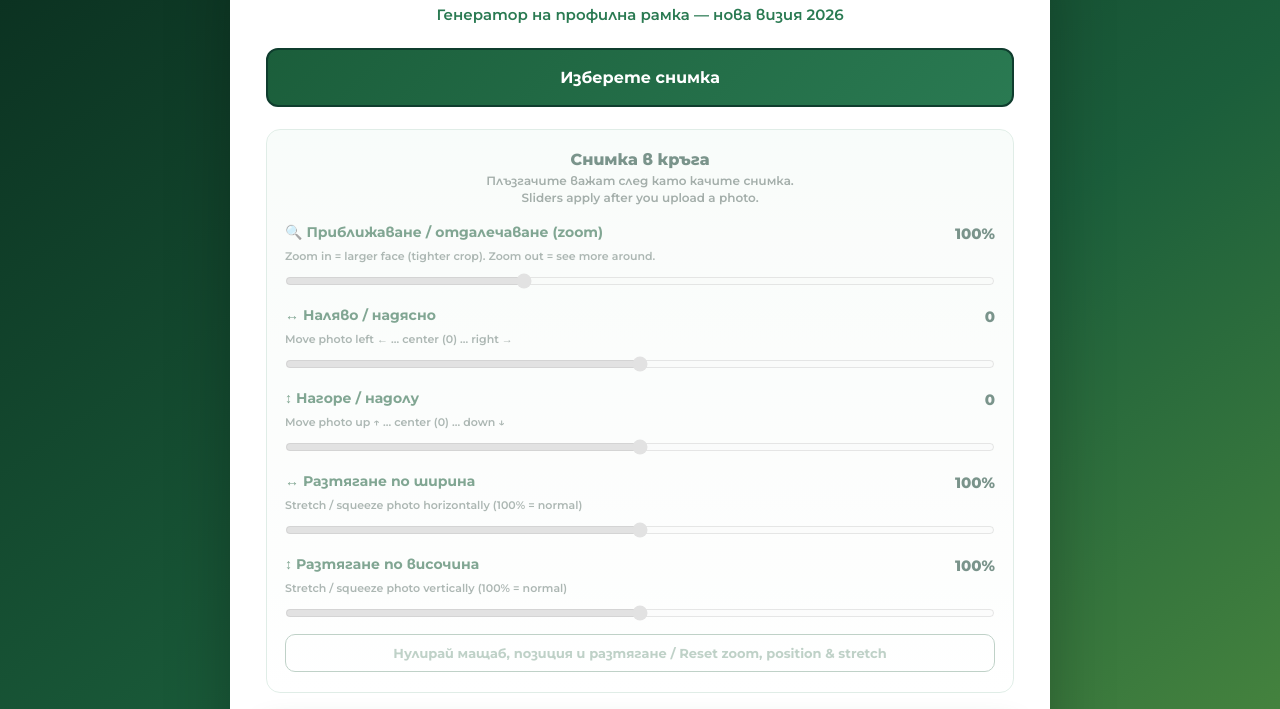
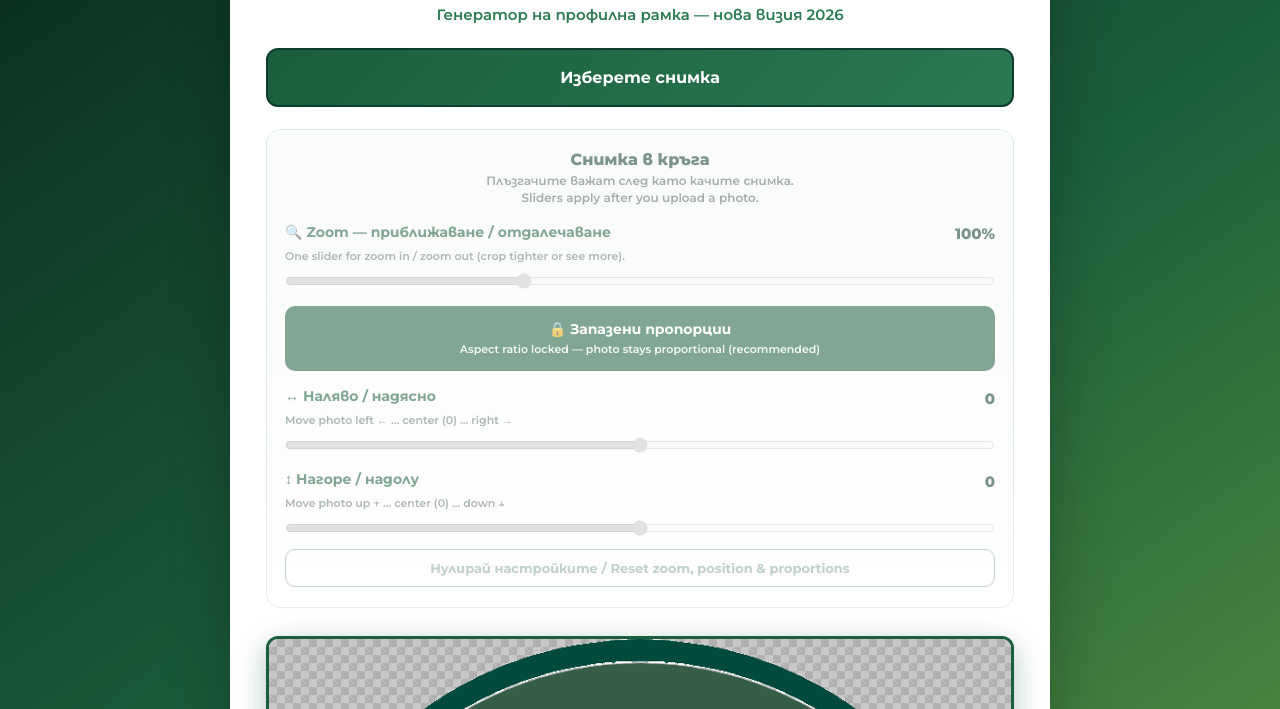
Before and after one commit to petyokyurkchiyski/podkrepa-radev-frame, a website: page profile_frame_generator.html in a window 1280 px wide. Shown: the part 91-800 px from the top of the page. Drawn offline with Linux system fonts and the light colour scheme.

Commit message:
UI: един zoom слайдър; бутон за пропорции; wide↔tall само при отключване
Премахнати отделни stretch X/Y; при lock — равномерен мащаб.

Made-with: Cursor

```diff
--- a/profile_frame_generator.html
+++ b/profile_frame_generator.html
@@ -153,6 +153,36 @@
         }
         .btn-reset-adj:hover:not(:disabled) { background: #e8f5ee; }
         .btn-reset-adj:disabled { opacity: .5; cursor: not-allowed; }
+        .toggle-btn {
+            width: 100%;
+            padding: 12px 14px;
+            border-radius: 10px;
+            font-size: 14px;
+            font-weight: 700;
+            cursor: pointer;
+            border: 2px solid #1b5e3b;
+            font-family: inherit;
+            line-height: 1.35;
+            transition: background .15s, color .15s;
+        }
+        .toggle-btn.on {
+            background: #1b5e3b;
+            color: #fff;
+        }
+        .toggle-btn.off {
+            background: #fff;
+            color: #1b5e3b;
+        }
+        .toggle-btn .subline {
+            display: block;
+            font-size: 11px;
+            font-weight: 600;
+            opacity: .92;
+            margin-top: 4px;
+        }
+        .ctrl-row.is-hidden {
+            display: none;
+        }
     </style>
 </head>
 <body>
@@ -170,11 +200,27 @@
 
             <div class="ctrl-row">
                 <div class="row-top">
-                    <label for="zoomSlider">🔍 Приближаване / отдалечаване (zoom)</label>
+                    <label for="zoomSlider">🔍 Zoom — приближаване / отдалечаване</label>
                     <span class="ctrl-val"><span id="vZoom">100</span>%</span>
                 </div>
-                <span class="en" lang="en">Zoom in = larger face (tighter crop). Zoom out = see more around.</span>
-                <input type="range" id="zoomSlider" min="60" max="180" value="100" disabled>
+                <span class="en" lang="en">One slider for zoom in / zoom out (crop tighter or see more).</span>
+                <input type="range" id="zoomSlider" min="50" max="200" value="100" disabled>
+            </div>
+
+            <div class="ctrl-row">
+                <button type="button" class="toggle-btn on" id="lockAspectBtn" aria-pressed="true" disabled>
+                    🔒 Запазени пропорции
+                    <span class="subline" lang="en">Aspect ratio locked — photo stays proportional (recommended)</span>
+                </button>
+            </div>
+
+            <div class="ctrl-row is-hidden" id="aspectBiasRow">
+                <div class="row-top">
+                    <label for="aspectBiasSlider">По-широко ↔ по-високо</label>
+                    <span class="ctrl-val"><span id="vAspectBias">100</span>%</span>
+                </div>
+                <span class="en" lang="en">Only when proportions are unlocked. 100% = balanced.</span>
+                <input type="range" id="aspectBiasSlider" min="85" max="115" value="100" disabled>
             </div>
 
             <div class="ctrl-row">
@@ -195,25 +241,7 @@
                 <input type="range" id="posYSlider" min="-100" max="100" value="0" disabled>
             </div>
 
-            <div class="ctrl-row">
-                <div class="row-top">
-                    <label for="stretchXSlider">↔ Разтягане по ширина</label>
-                    <span class="ctrl-val"><span id="vStretchX">100</span>%</span>
-                </div>
-                <span class="en" lang="en">Stretch / squeeze photo horizontally (100% = normal)</span>
-                <input type="range" id="stretchXSlider" min="80" max="120" value="100" disabled>
-            </div>
-
-            <div class="ctrl-row">
-                <div class="row-top">
-                    <label for="stretchYSlider">↕ Разтягане по височина</label>
-                    <span class="ctrl-val"><span id="vStretchY">100</span>%</span>
-                </div>
-                <span class="en" lang="en">Stretch / squeeze photo vertically (100% = normal)</span>
-                <input type="range" id="stretchYSlider" min="80" max="120" value="100" disabled>
-            </div>
-
-            <button type="button" class="btn-reset-adj" id="resetAdjBtn" disabled>Нулирай мащаб, позиция и разтягане / Reset zoom, position &amp; stretch</button>
+            <button type="button" class="btn-reset-adj" id="resetAdjBtn" disabled>Нулирай настройките / Reset zoom, position &amp; proportions</button>
         </div>
 
         <div class="preview-wrap">
@@ -231,7 +259,7 @@
     <script>
     // Frame = original image as overlay (one-to-one). Overlay: assets/frame_overlay.png from build_frame_overlay.py
     const CANVAS_SIZE = 800;
-    const FRAME_OVERLAY_URL = '/assets/frame_overlay.png?v=11';
+    const FRAME_OVERLAY_URL = '/assets/frame_overlay.png?v=12';
     /** Вътрешен кръг за снимка (бяла зона в макета), мащаб от 720px */
     const CENTER = 400;
     const PHOTO_R = 374;
@@ -247,14 +275,14 @@
     const zoomSlider = document.getElementById('zoomSlider');
     const posXSlider = document.getElementById('posXSlider');
     const posYSlider = document.getElementById('posYSlider');
-    const stretchXSlider = document.getElementById('stretchXSlider');
-    const stretchYSlider = document.getElementById('stretchYSlider');
+    const lockAspectBtn = document.getElementById('lockAspectBtn');
+    const aspectBiasRow = document.getElementById('aspectBiasRow');
+    const aspectBiasSlider = document.getElementById('aspectBiasSlider');
     const resetAdjBtn = document.getElementById('resetAdjBtn');
     const vZoom = document.getElementById('vZoom');
     const vPosX = document.getElementById('vPosX');
     const vPosY = document.getElementById('vPosY');
-    const vStretchX = document.getElementById('vStretchX');
-    const vStretchY = document.getElementById('vStretchY');
+    const vAspectBias = document.getElementById('vAspectBias');
 
     let userImage = null;
     let frameOverlay = null;
@@ -263,29 +291,43 @@
         zoom: 100,
         posX: 0,
         posY: 0,
-        stretchX: 100,
-        stretchY: 100
+        lockAspect: true,
+        aspectBias: 100
     };
     const adj = { ...DEFAULT_ADJ };
 
+    function updateLockAspectUI() {
+        const locked = adj.lockAspect;
+        lockAspectBtn.classList.toggle('on', locked);
+        lockAspectBtn.classList.toggle('off', !locked);
+        lockAspectBtn.setAttribute('aria-pressed', locked ? 'true' : 'false');
+        aspectBiasRow.classList.toggle('is-hidden', locked);
+        if (locked) {
+            lockAspectBtn.innerHTML = '🔒 Запазени пропорции<span class="subline" lang="en">Aspect ratio locked — photo stays proportional (recommended)</span>';
+        } else {
+            lockAspectBtn.innerHTML = '🔓 Разрешено разтягане<span class="subline" lang="en">Proportions unlocked — adjust “wide ↔ tall” below if needed</span>';
+        }
+        aspectBiasSlider.disabled = locked || photoControls.classList.contains('disabled');
+    }
+
     function setPhotoControlsEnabled(on) {
         photoControls.classList.toggle('disabled', !on);
-        [zoomSlider, posXSlider, posYSlider, stretchXSlider, stretchYSlider, resetAdjBtn].forEach((el) => {
+        [zoomSlider, posXSlider, posYSlider, lockAspectBtn, resetAdjBtn].forEach((el) => {
             el.disabled = !on;
         });
+        aspectBiasSlider.disabled = !on || adj.lockAspect;
     }
 
     function applyAdjToUI() {
         zoomSlider.value = String(adj.zoom);
         posXSlider.value = String(adj.posX);
         posYSlider.value = String(adj.posY);
-        stretchXSlider.value = String(adj.stretchX);
-        stretchYSlider.value = String(adj.stretchY);
+        aspectBiasSlider.value = String(adj.aspectBias);
         vZoom.textContent = String(adj.zoom);
         vPosX.textContent = String(adj.posX);
         vPosY.textContent = String(adj.posY);
-        vStretchX.textContent = String(adj.stretchX);
-        vStretchY.textContent = String(adj.stretchY);
+        vAspectBias.textContent = String(adj.aspectBias);
+        updateLockAspectUI();
     }
 
     const overlayImg = new Image();
@@ -312,10 +354,13 @@
             const ih = userImage.naturalHeight;
             const cover = Math.max((PHOTO_R * 2) / iw, (PHOTO_R * 2) / ih);
             const z = adj.zoom / 100;
-            const sx = adj.stretchX / 100;
-            const sy = adj.stretchY / 100;
-            let w = iw * cover * z * sx;
-            let h = ih * cover * z * sy;
+            let w = iw * cover * z;
+            let h = ih * cover * z;
+            if (!adj.lockAspect) {
+                const b = adj.aspectBias / 100;
+                w *= b;
+                h *= 1 / b;
+            }
             const px = adj.posX * s * 0.004;
             const py = adj.posY * s * 0.004;
             if (z < 0.995) {
@@ -363,16 +408,21 @@
             if (key === 'zoom') vZoom.textContent = String(adj.zoom);
             else if (key === 'posX') vPosX.textContent = String(adj.posX);
             else if (key === 'posY') vPosY.textContent = String(adj.posY);
-            else if (key === 'stretchX') vStretchX.textContent = String(adj.stretchX);
-            else if (key === 'stretchY') vStretchY.textContent = String(adj.stretchY);
+            else if (key === 'aspectBias') vAspectBias.textContent = String(adj.aspectBias);
             render();
         });
     }
     bindSlider(zoomSlider, 'zoom');
     bindSlider(posXSlider, 'posX');
     bindSlider(posYSlider, 'posY');
-    bindSlider(stretchXSlider, 'stretchX');
-    bindSlider(stretchYSlider, 'stretchY');
+    bindSlider(aspectBiasSlider, 'aspectBias');
+
+    lockAspectBtn.addEventListener('click', () => {
+        if (lockAspectBtn.disabled) return;
+        adj.lockAspect = !adj.lockAspect;
+        updateLockAspectUI();
+        render();
+    });
 
     resetAdjBtn.addEventListener('click', () => {
         Object.assign(adj, DEFAULT_ADJ);
```
